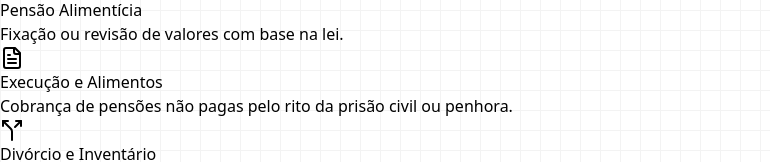
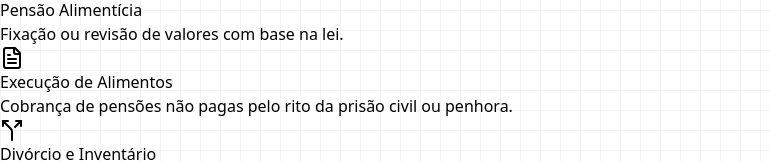
Before and after one commit to Paper-Street-Softwares/LP-Camilla-Doudement, a React (Vite) app: page / in a window 1280 px wide. Shown: the part 630-792 px from the top of the page, without its empty margins (0-770 px from the left). Built offline with nearby package versions, Linux system fonts and the light colour scheme; a web font is replaced by a local one.

Commit message:
fix: Altera copy do card3 da Feature

```diff
--- a/src/content/content.jsx
+++ b/src/content/content.jsx
@@ -259,7 +259,7 @@ const content = {
       },
       card3: {
         img: featuresImg3,
-        title: "Execução e Alimentos",
+        title: "Execução de Alimentos",
         subtitle:
           "Cobrança de pensões não pagas pelo rito da prisão civil ou penhora.",
         description: (
```
